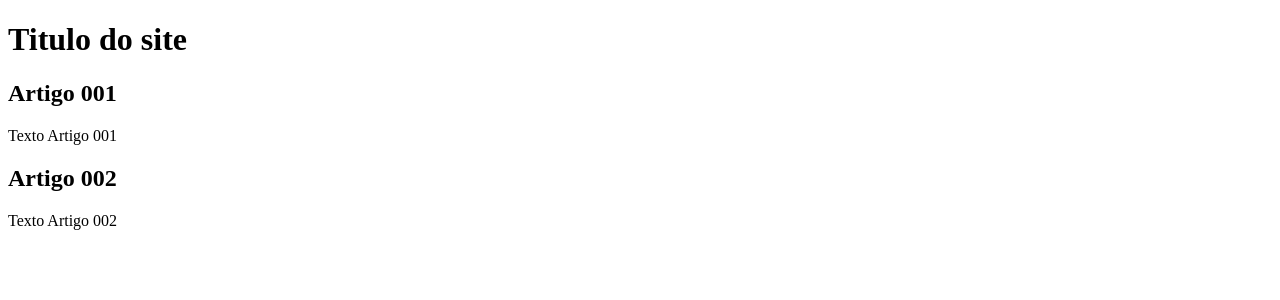
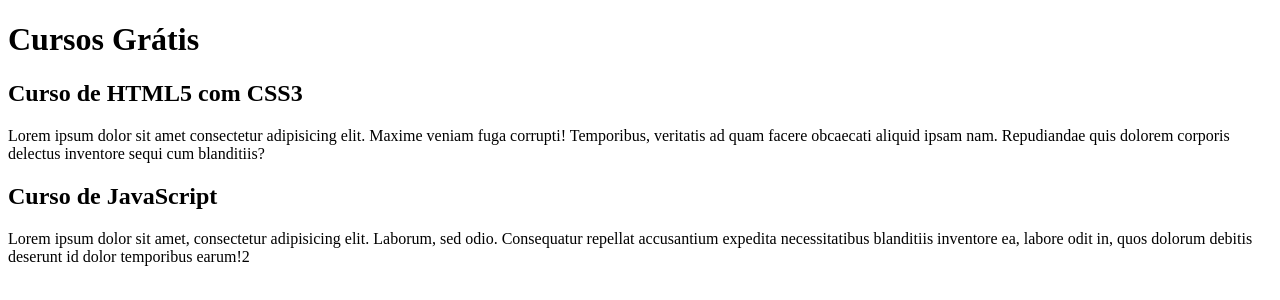
Before and after one commit to cyberhya/projeto-site, a plain HTML site: page index.html in a window 1280 px wide. Drawn offline with Linux system fonts and the light colour scheme.

Commit message:
comecei a escrever o conteudo

```diff
--- a/index.html
+++ b/index.html
@@ -8,15 +8,15 @@
 <body>
     <main>
         <header>
-            <h1> Titulo do site</h1>
+            <h1> Cursos Grátis</h1>
         </header>
         <article>
-            <h2> Artigo 001</h2>
-            <p> Texto Artigo 001</p>
+            <h2> Curso de HTML5 com CSS3</h2>
+            <p> Lorem ipsum dolor sit amet consectetur adipisicing elit. Maxime veniam fuga corrupti! Temporibus, veritatis ad quam facere obcaecati aliquid ipsam nam. Repudiandae quis dolorem corporis delectus inventore sequi cum blanditiis?</p>
         </article>
         <article>
-            <h2> Artigo 002</h2>
-            <p> Texto Artigo 002</p>
+            <h2> Curso de JavaScript</h2>
+            <p> Lorem ipsum dolor sit amet, consectetur adipisicing elit. Laborum, sed odio. Consequatur repellat accusantium expedita necessitatibus blanditiis inventore ea, labore odit in, quos dolorum debitis deserunt id dolor temporibus earum!2</p>
         </article>
     </main>
 </body>
```
